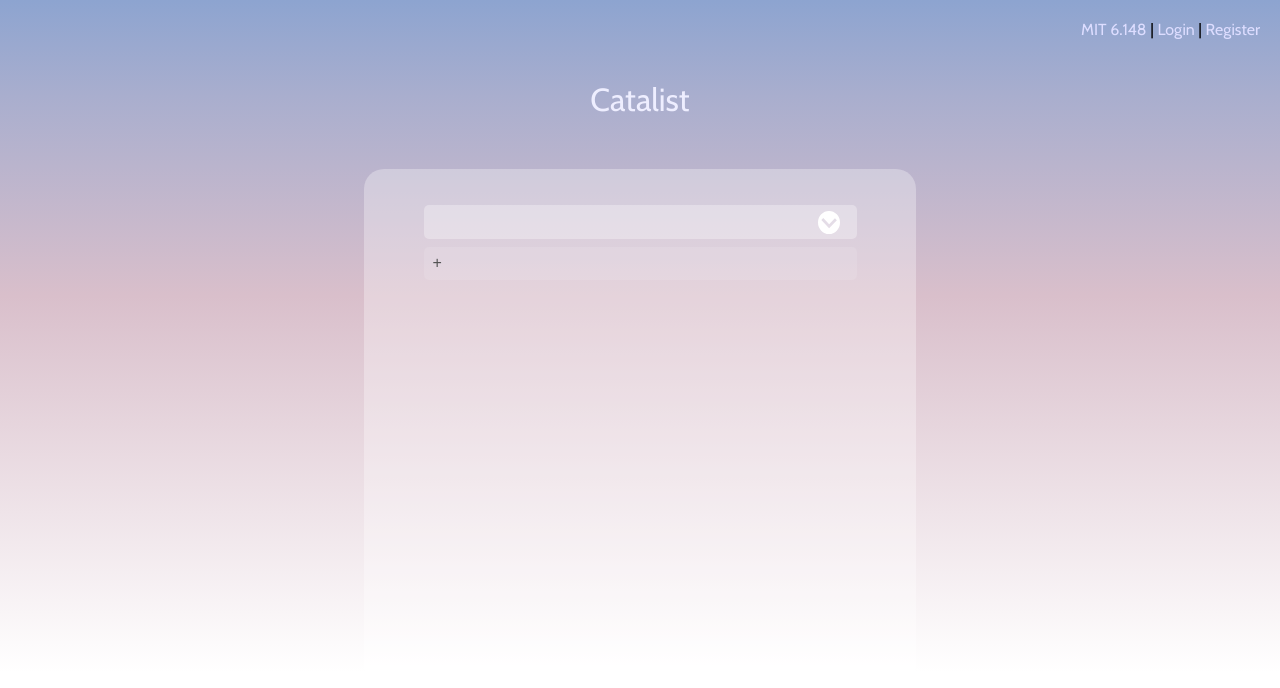
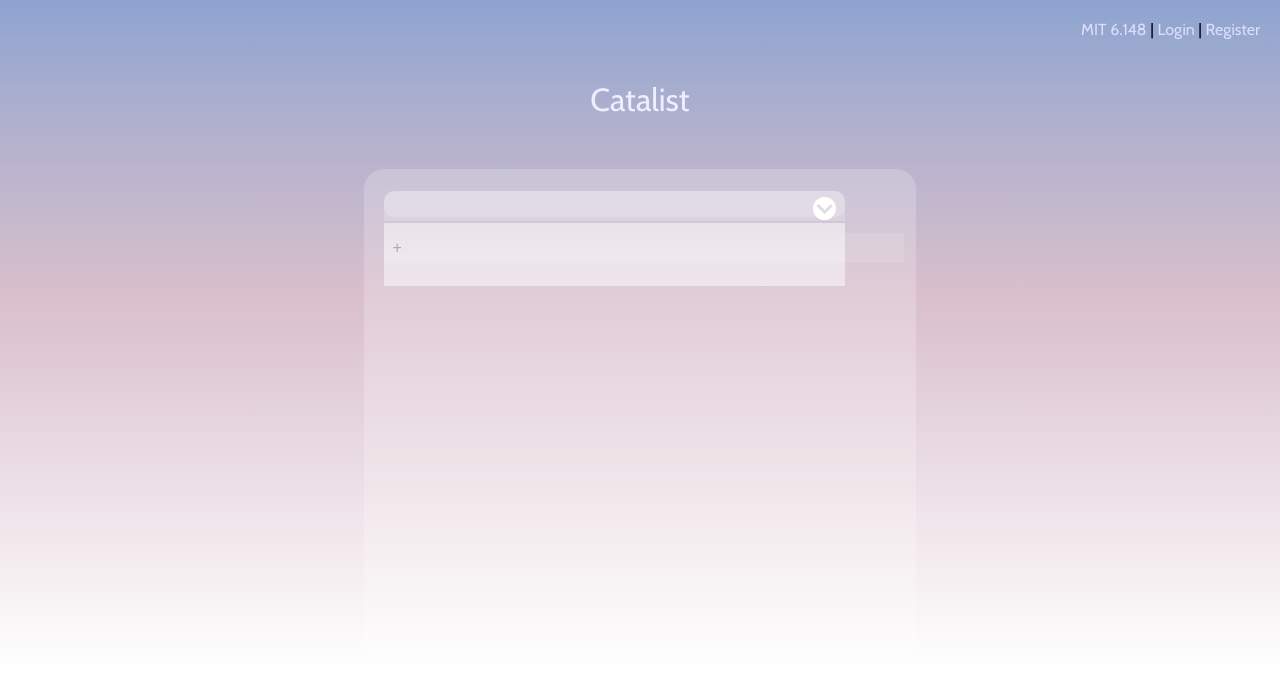
Before and after one commit to neutrinonerd3333/zutara-forever, a Flask app: page / in a window 1280 px wide. Shown: the top 688 px of the page. Run offline with Flask 2, Linux system fonts and the light colour scheme; some libraries are stand-ins or nearby versions.

Commit message:
not-really-working
:D

```diff
--- a/static/css/list.css
+++ b/static/css/list.css
@@ -11,12 +11,9 @@
     float: left;
 
     padding: 20px;
-
     border-radius: 20px;
-    border-color: #99f;
-    border-style: solid;
     border: 0;
-    background-color: rgba(255, 255, 255, 0.3);
+    background-color: rgba(255, 255, 255, 0.2);
 
     /* centers element on page */
     position: absolute;
@@ -26,10 +23,9 @@
     margin-right: auto;
 }
 
-.list li {
+.listItem {
     display: block;
-    list-style: none;
-    background-color: rgba(255, 255, 255, 0);
+    background-color: rgba(255, 255, 255, 0.2);
     margin-right: 5%;
     margin-bottom: 1em;
     /*#tony-note: absolute positioning makes all the li's
@@ -37,14 +33,21 @@
     position: relative;
     width: 90%;
     height: 1.6em;
+
+    border-radius: 10px;
+    border: 0;
+}
+
+.itemTitle {
+    font-weight: bold;
+    background-color: rgba(255, 255, 255, 0.2);
+    border-radius: 10px 10px 0 0;
+    border: 0;
 }
 
 .list input {
-    background-color: rgba(255, 255, 255, 0.3);
+    background-color: rgba(255, 255, 255, 0);
     border: 0;
-    border-style: solid;
-    border-color: #ccf;
-    border-radius: 5px;
 
     transition: background .25s ease-in-out;
    -moz-transition: background .25s ease-in-out;
@@ -65,7 +68,7 @@ the last input box should be special: if clicked it will
 spawn another input box after it (think Google Forms'
 form creation interface).
 */
-.list li:last-child input {
+.list .addRow input {
     background-color: rgba(255, 255, 255, 0.1);
 }
 
@@ -85,10 +88,14 @@ form creation interface).
     width: 1.4em;
 }
 
+.list .attributes{
+    width: 100%;
+    display: hide;
+    position: relative;
+}
 /* subsequent list of attributes */
-.list li ul {
-    display: none;
+.list .attribute {
+    display: hide;
     position: relative;
     background-color: rgba(255,255,255,0.5);
-    width: 100%;
 }
--- a/static/js/home.js
+++ b/static/js/home.js
@@ -1,28 +1,24 @@
-$(document).ready(function(){
-
+$(document).ready(function()
+{
     // upon clicking the last li in the list, a new li will be
     // formed right above it (so last li remains last)
-	var last_item = $(".list li:last-child");
-	last_item.on("click", function(){
-		last_item.before('<li><input type="text"></li>');
-	});
+    $(".list").on("click", ".addRow", function()
+    {
+        $(".addRow").before('<div class="attributes"><div class="attribute"><div class="key"><input type="text"></div><div class = "value"><input type="text"></div></div></div>');
+    });
 
     // upon clicking the "V" shaped icon, the list of attributes
     // will slide down and appear
     $(".list").on("click", "img", function()
     {
-        $(this).next("ul").slideDown(500);
-    });
-
-    $(".list").on("click", "li", function()
-    {
-        $(this).next("ul").slideDown(500);
+        $(this).find("attribute").slideDown(500);
+        $(this).find("attribute").attr("display","block");
     });
 
     // upon the "title" li's losing focus, the list of attributes
     // will slide back up and hide
-    $(".list").on("mouseleave", "img", function()
+    $(".list").on("blur", "listItem", function()
     {
-        $(this).next("ul").slideUp(500);
+        $(this).find("attribute").slideUp(500);
     });
 });
--- a/templates/home.html
+++ b/templates/home.html
@@ -11,14 +11,26 @@
 
 <section id="wrapper">
     <div class="list">
-        <ul>
-            <li><input type="text"><img src="{{ url_for('static', filename='img/down.svg') }}">
-                <ul>
-                    <li><input type="text"></li>
-                </ul>
-            </li>
-            <li><input type="text" value=" +" disabled></li>
-        </ul>
+        <div class="listItem">
+            <!--list item-->
+            <div class="itemTitle"><input type="text"></div>
+            <img src="{{ url_for('static', filename='img/down.svg') }}">
+            <div class="attributes">
+                <!--all item attributes-->
+                <div class="attribute">
+                    <!--single item attribute-->
+                    <div class="key">
+                        <input type="text">
+                    </div>
+                    <div class="value">
+                        <input type="text">
+                    </div>
+                </div>
+            </div>
+        </div>
+        <div class="addRow"> <!--id because unique last element-->
+            <input type="text" value=" +" disabled>
+        </div>
     </div>
 </section>
 {% endblock %}
```
